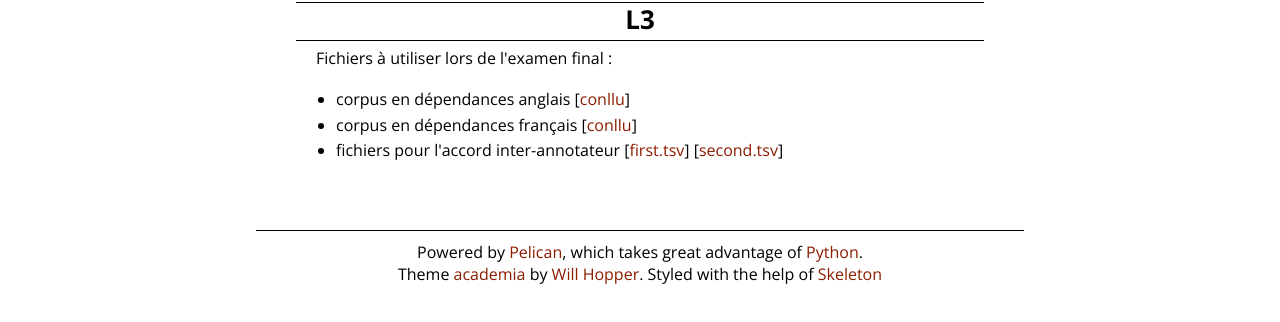
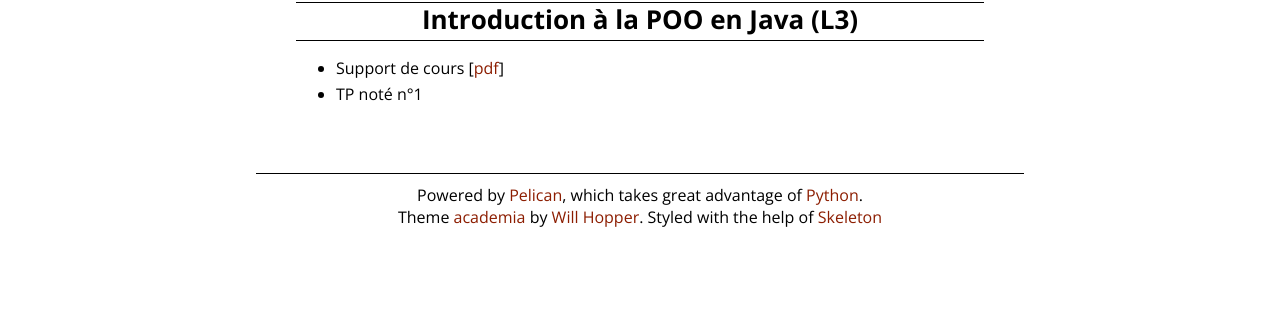
Before and after one commit to gw17/gw17.github.io, a plain HTML site: page pages/teaching.html in a window 1280 px wide. Shown: the part 116-438 px from the top of the page. Drawn offline with nearby package versions, Linux system fonts and the light colour scheme.

Commit message:
new version

```diff
--- a/pages/teaching.html
+++ b/pages/teaching.html
@@ -54,12 +54,10 @@
   <div id = "container">
   <div id = "teaching" class = "content page">
     <h2> Teaching </h2>
-      <h1>L3</h1>
-<p>Fichiers à utiliser lors de l'examen final :</p>
+      <h1>Introduction à la POO en Java (L3)</h1>
 <ul>
-<li>corpus en dépendances anglais [<a href="/download/en.conllu">conllu</a>]</li>
-<li>corpus en dépendances français [<a href="/download/fr.conllu">conllu</a>]</li>
-<li>fichiers pour l'accord inter-annotateur [<a href="/download/first.tsv">first.tsv</a>] [<a href="/download/second.tsv">second.tsv</a>]</li>
+<li>Support de cours [<a href="doc/intro_java.pdf">pdf</a>]</li>
+<li>TP noté n°1 </li>
 </ul>
   </div>
 
```
Also changed, not shown: pages/research.html (+1 -1 lines), 2 other files.
